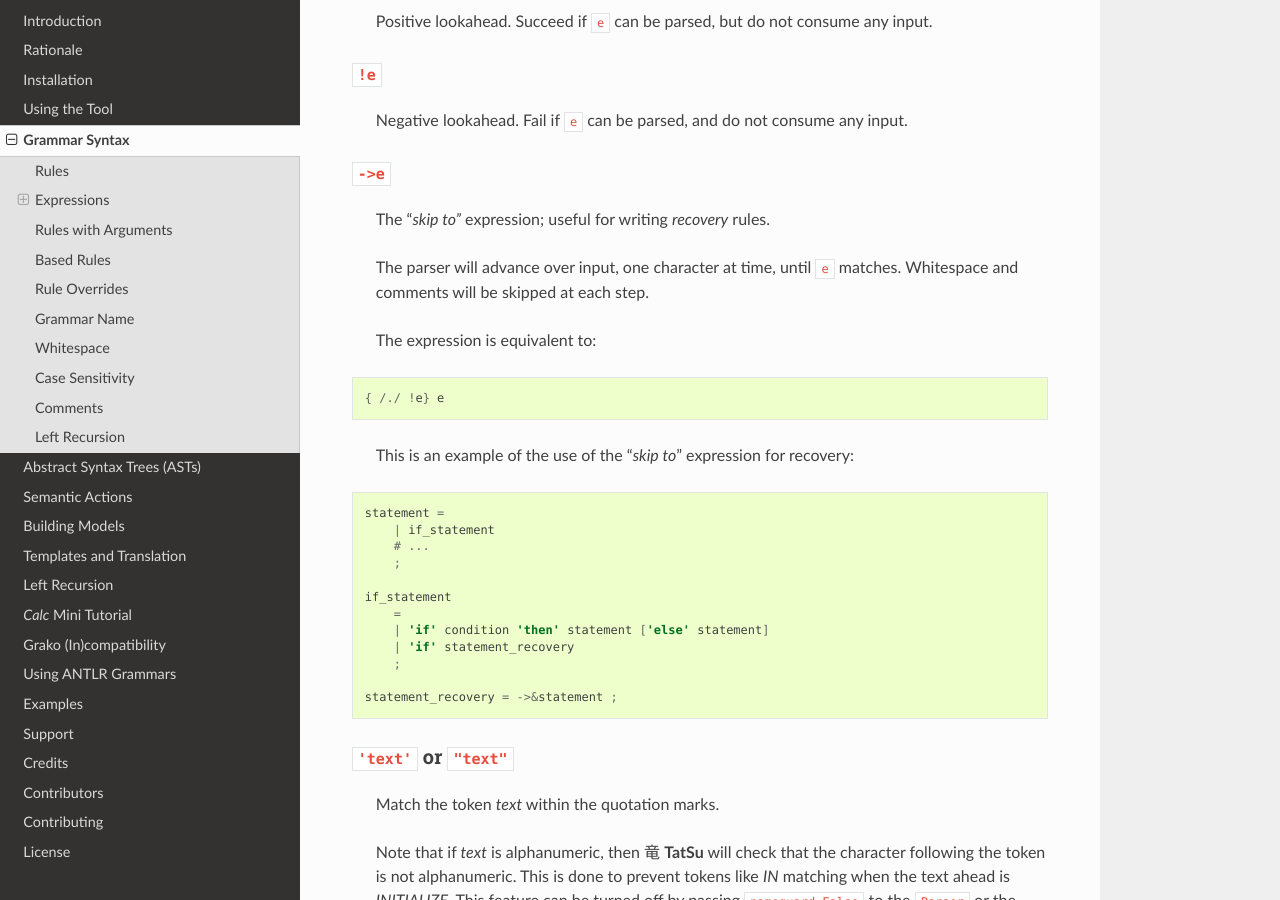
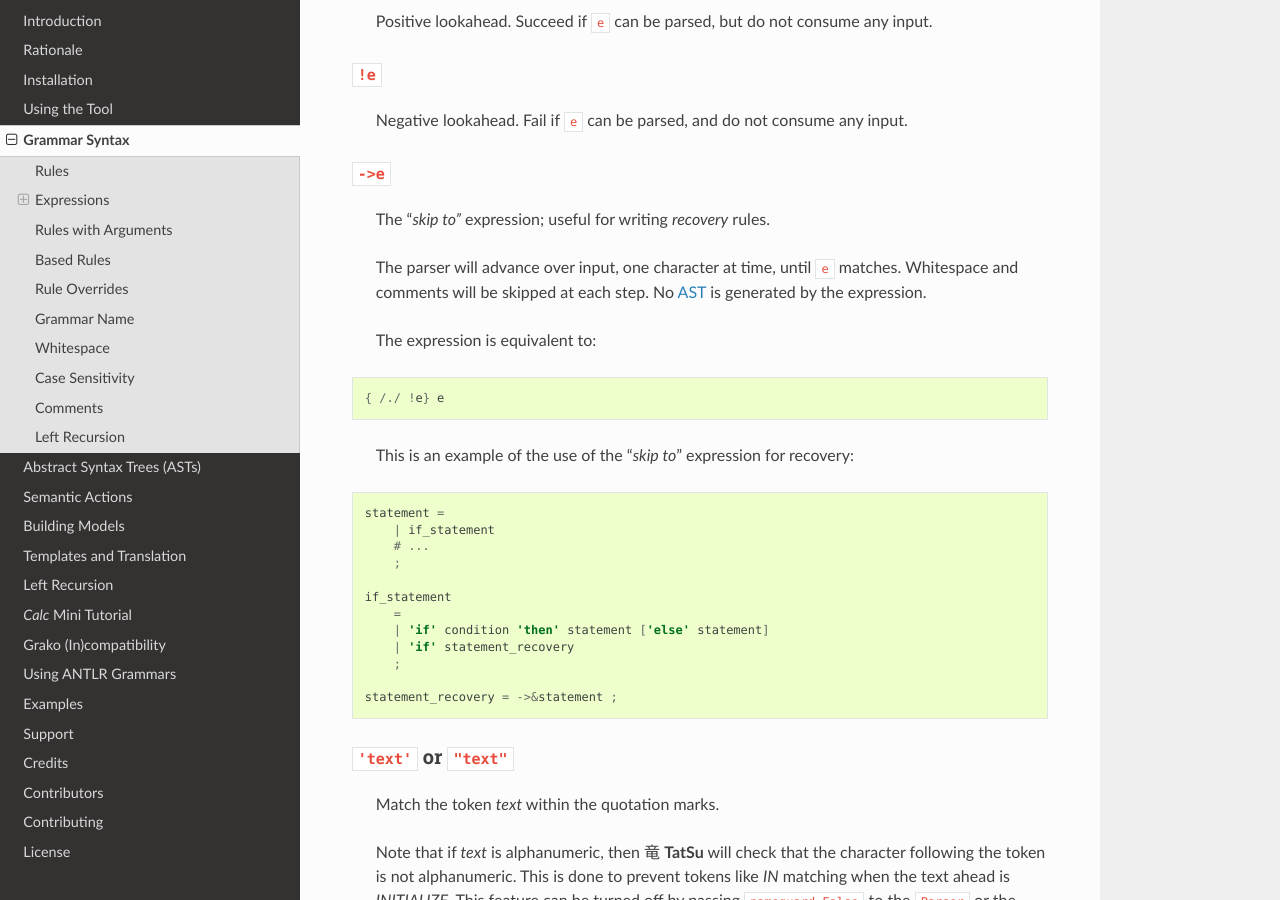
Before and after one commit to neogeny/TatSu, a Sphinx documentation site: the page built from docs/syntax.rst, in a window 1280 px wide and 900 px high, scrolled down 4618 px. Built offline with Sphinx 7.4.7 and the Read the Docs theme 2.0.0, drawn with Linux system fonts in a browser that asks for light colours.

Commit message:
docs: no AST is generated for _skip to_ (`->`) expressions

```diff
--- a/docs/syntax.rst
+++ b/docs/syntax.rst
@@ -257,7 +257,7 @@
 ^^^^^^^
     The "*skip to"* expression; useful for writing *recovery* rules.
 
-    The parser will advance over input, one character at time, until ``e`` matches. Whitespace and comments will be skipped at each step.
+    The parser will advance over input, one character at time, until ``e`` matches. Whitespace and comments will be skipped at each step. No AST_ is generated by the expression.
 
     The expression is equivalent to:
 
```
